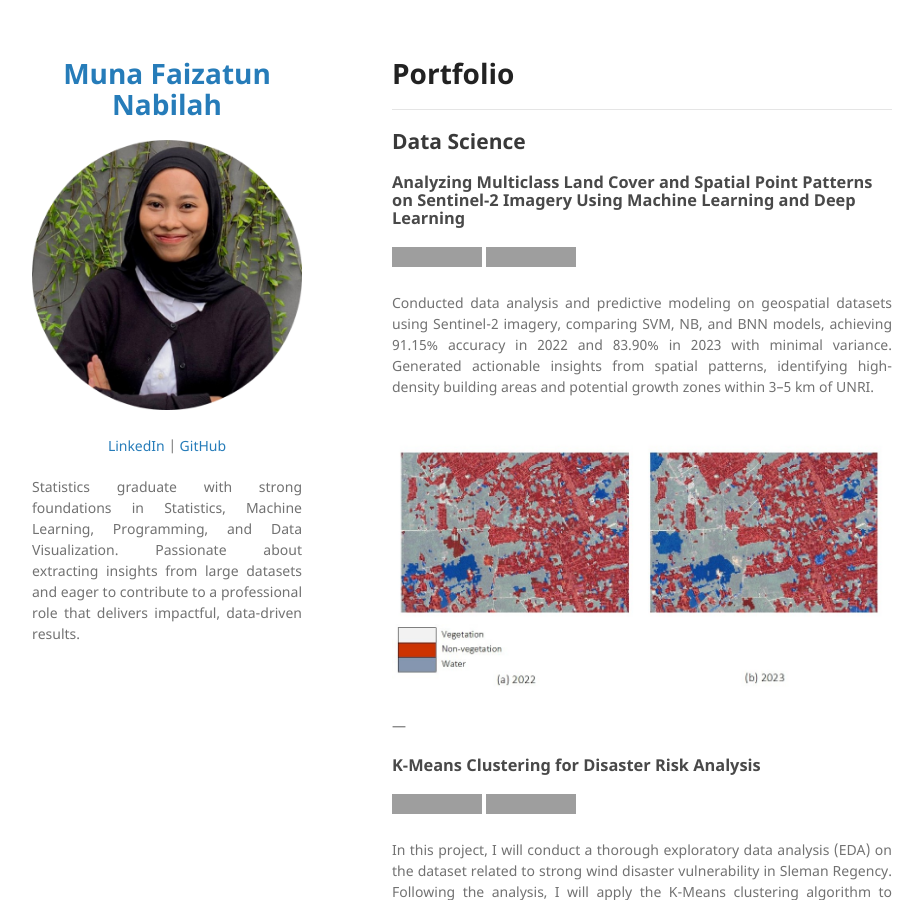
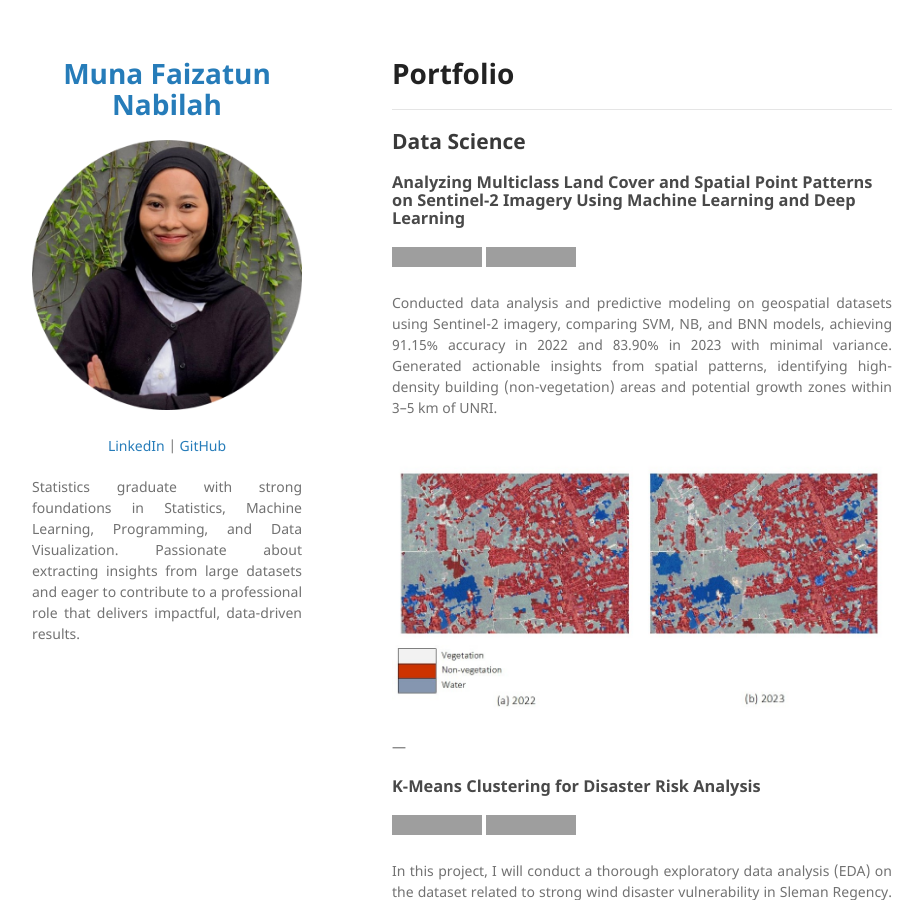
Before and after one commit to munafaizatun/munafaizatun.github.io, a Jekyll site: the page built from index.md, in a window 1280 px wide and 900 px high, cut to the strip 0-900 px from the top of the window. Shown: the whole strip, without its empty margins (178-1101 px from the left). Built offline with Jekyll 4.4.1, drawn with Linux system fonts in a browser that asks for light colours; our own code applies the rules of GitHub Pages for plain Markdown files; grey boxes are pictures that could not be loaded.

Commit message:
Update index.md

```diff
--- a/index.md
+++ b/index.md
@@ -7,7 +7,7 @@
 [![View on GitHub](https://img.shields.io/badge/GitHub-View_on_GitHub-blue?logo=GitHub)](https://github.com/munafaizatun/Land-Use-Classification)
 [![Open Research Journal](https://img.shields.io/badge/PDF-Open_Research_Journal-blue?logo=adobe-acrobat-reader&logoColor=white)](https://journal.ummat.ac.id/index.php/jtam/article/view/29683)
 
-<div style="text-align: justify">Conducted data analysis and predictive modeling on geospatial datasets using Sentinel-2 imagery, comparing SVM, NB, and BNN models, achieving 91.15% accuracy in 2022 and 83.90% in 2023 with minimal variance. Generated actionable insights from spatial patterns, identifying high-density building areas and potential growth zones within 3–5 km of UNRI.</div>
+<div style="text-align: justify">Conducted data analysis and predictive modeling on geospatial datasets using Sentinel-2 imagery, comparing SVM, NB, and BNN models, achieving 91.15% accuracy in 2022 and 83.90% in 2023 with minimal variance. Generated actionable insights from spatial patterns, identifying high-density building (non-vegetation) areas and potential growth zones within 3–5 km of UNRI.</div>
 <br>
 <center><img src="images/classification.jpg"/></center>
 <br>
```
